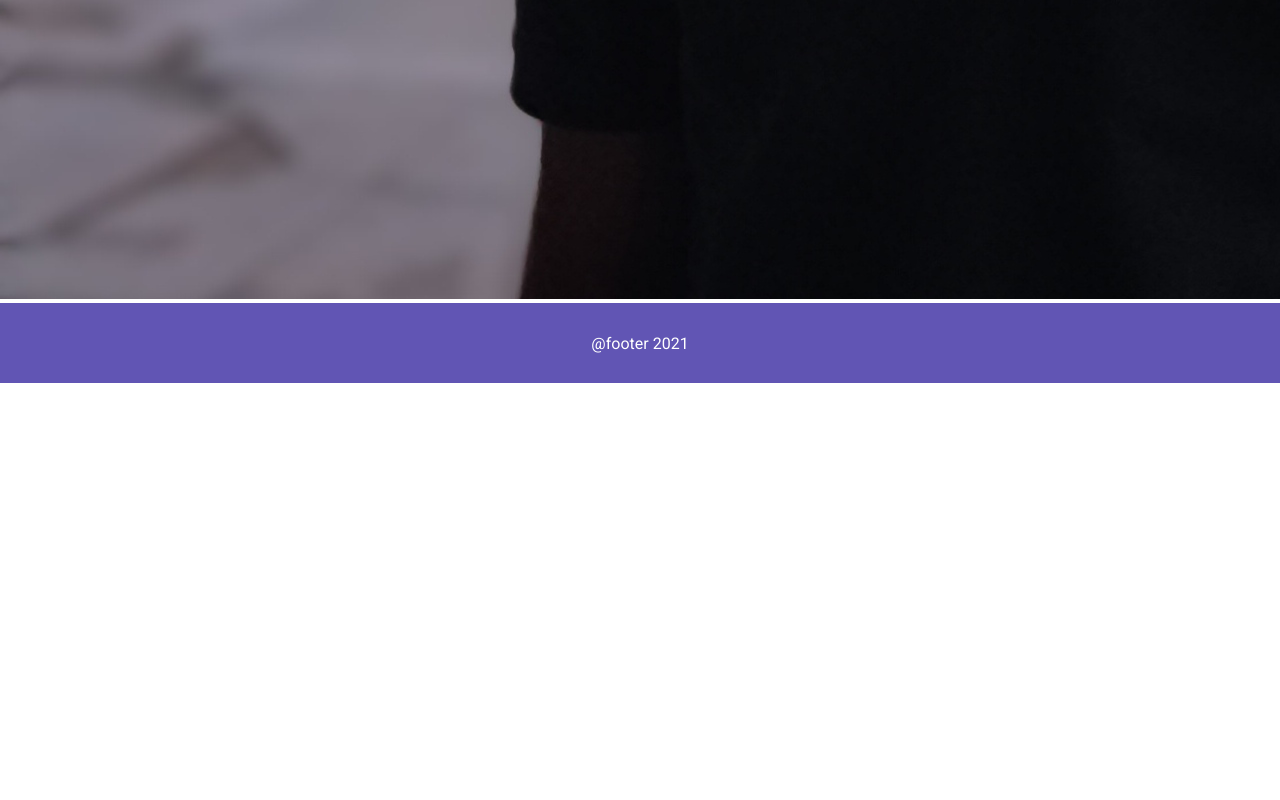
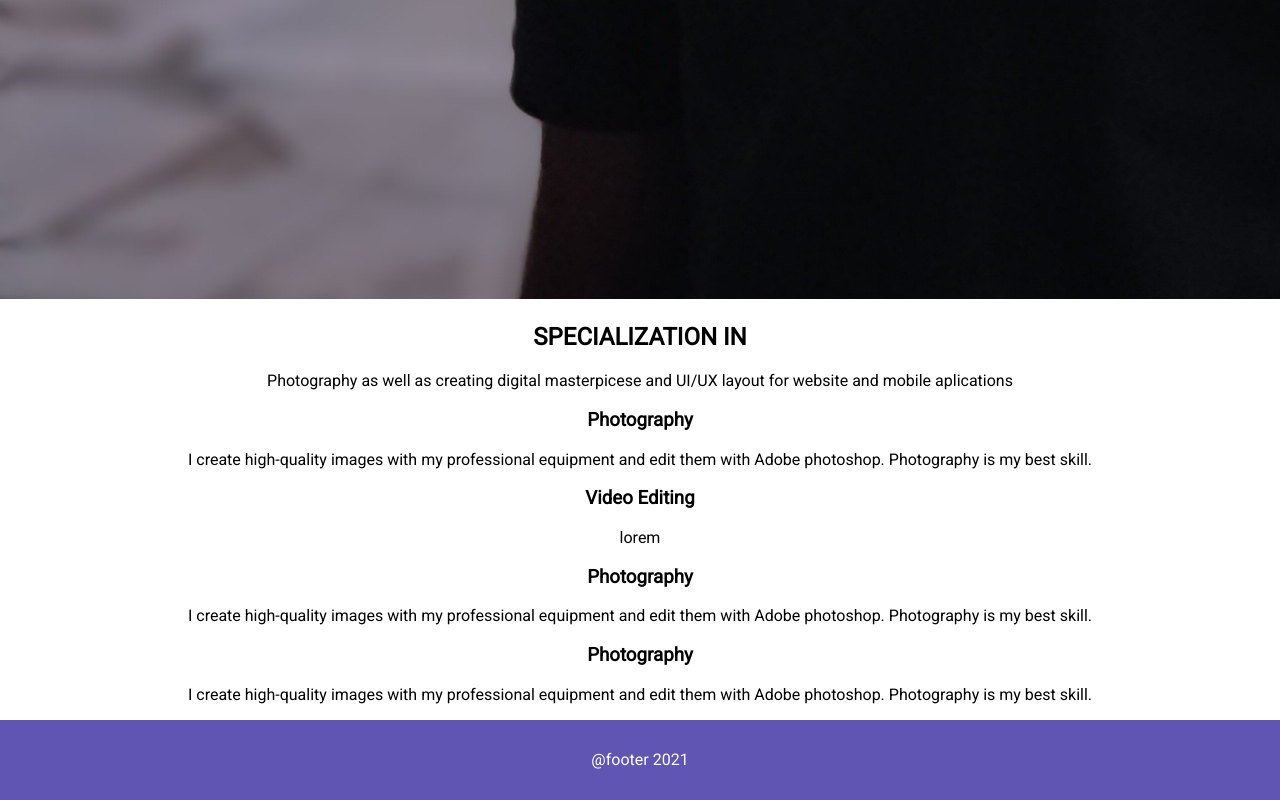
Before and after one commit to itsmahdi62/portfolio, a React (Create React App) app: page / in a window 1280 px wide. Shown: the part 2269-3069 px from the top of the page. Before the commit the page ends 2652 px from the top, so only its background shows below. Built offline with nearby package versions, Linux system fonts and the light colour scheme.

Commit message:
Design home page

```diff
--- a/src/pages/Home.js
+++ b/src/pages/Home.js
@@ -11,7 +11,33 @@ const Home = () => {
             <div className="home-intro-image">
                 <img src={image} alt="#" className="my-img"/>
             </div>
-            <div className="home-specialization"></div>
+            <div className="home-specialization">
+                <h2>SPECIALIZATION IN</h2>
+                <div className="bottom-line"></div>
+                <p>Photography as well as creating digital masterpicese and UI/UX layout for website and mobile aplications</p>
+            </div>
+        </div>
+
+        <div className="home-specialization-grid">
+            <div>
+                <h3>Photography</h3>
+                <p>{" "}I create high-quality images with my professional equipment and edit them with Adobe photoshop. Photography is my best skill.</p>
+            </div>
+
+            <div>
+                <h3>Video Editing</h3>
+                <p>{" "} lorem</p>
+            </div>
+
+            <div>
+                <h3>Photography</h3>
+                <p>{" "}I create high-quality images with my professional equipment and edit them with Adobe photoshop. Photography is my best skill.</p>
+            </div>
+
+            <div>
+                <h3>Photography</h3>
+                <p>{" "}I create high-quality images with my professional equipment and edit them with Adobe photoshop. Photography is my best skill.</p>
+            </div>
         </div>
     </div> );
 }
```
